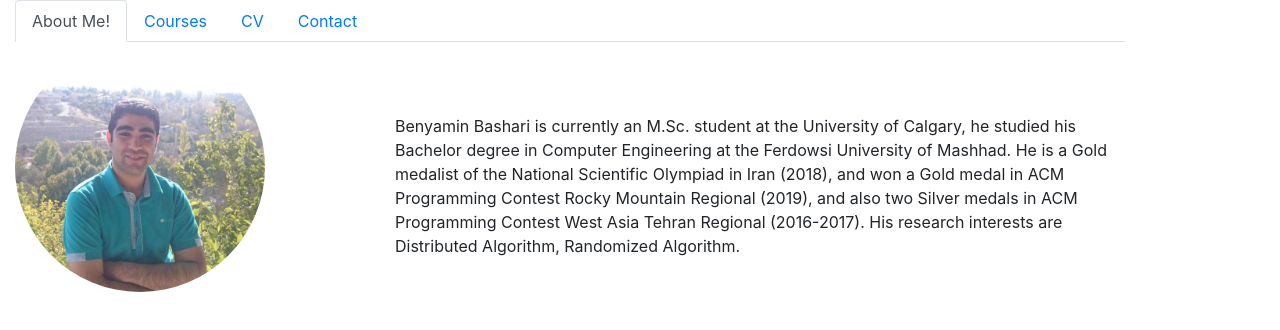
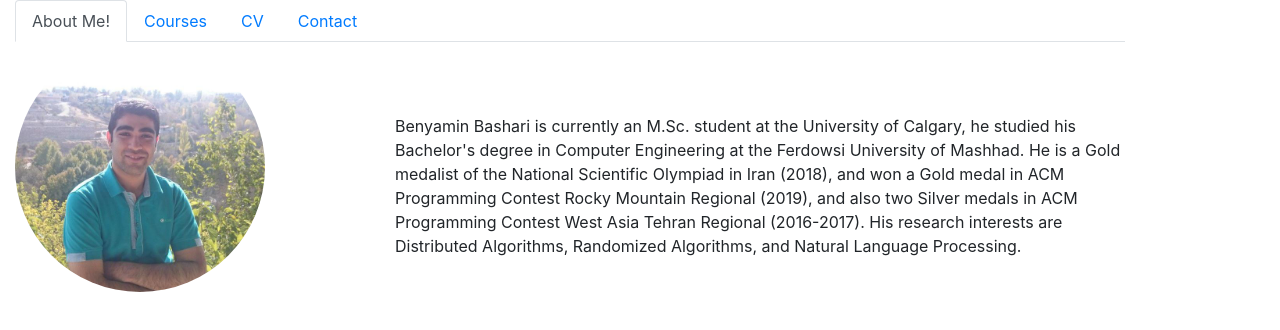
Before and after one commit to benyaminbashari/benyaminbashari.github.io, a plain HTML site: page index.html in a window 1280 px wide. Drawn offline with nearby package versions, Linux system fonts and the light colour scheme.

Commit message:
Bio errors corrected

```diff
--- a/index.html
+++ b/index.html
@@ -42,7 +42,7 @@
 
 
                     Benyamin Bashari is currently an M.Sc. student at
-                    the University of Calgary, he studied his Bachelor
+                    the University of Calgary, he studied his Bachelor's
                     degree in Computer Engineering at the Ferdowsi
                     University of Mashhad. He is a Gold medalist of
                     the National Scientific Olympiad in Iran (2018), and
@@ -50,7 +50,7 @@
                     Rocky Mountain Regional (2019), and also two Silver
                     medals in ACM Programming Contest West Asia
                     Tehran Regional (2016-2017). His research interests
-                    are Distributed Algorithm, Randomized Algorithm.
+                    are Distributed Algorithms, Randomized Algorithms, and Natural Language Processing.
                 </div>
 
             </div>
```
